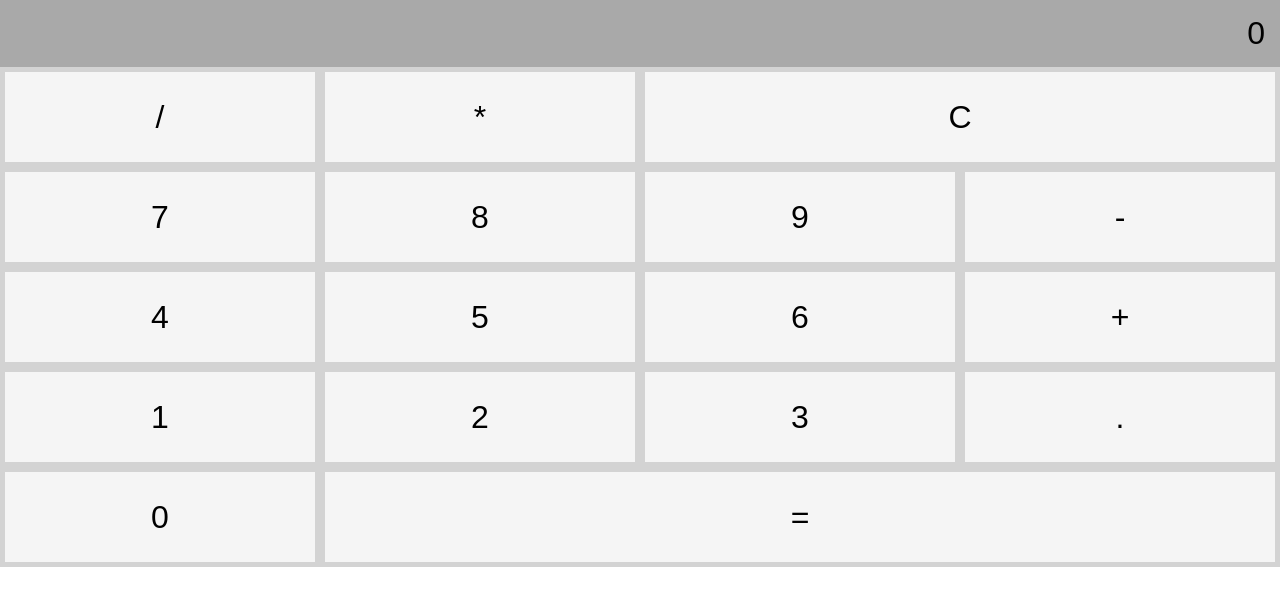
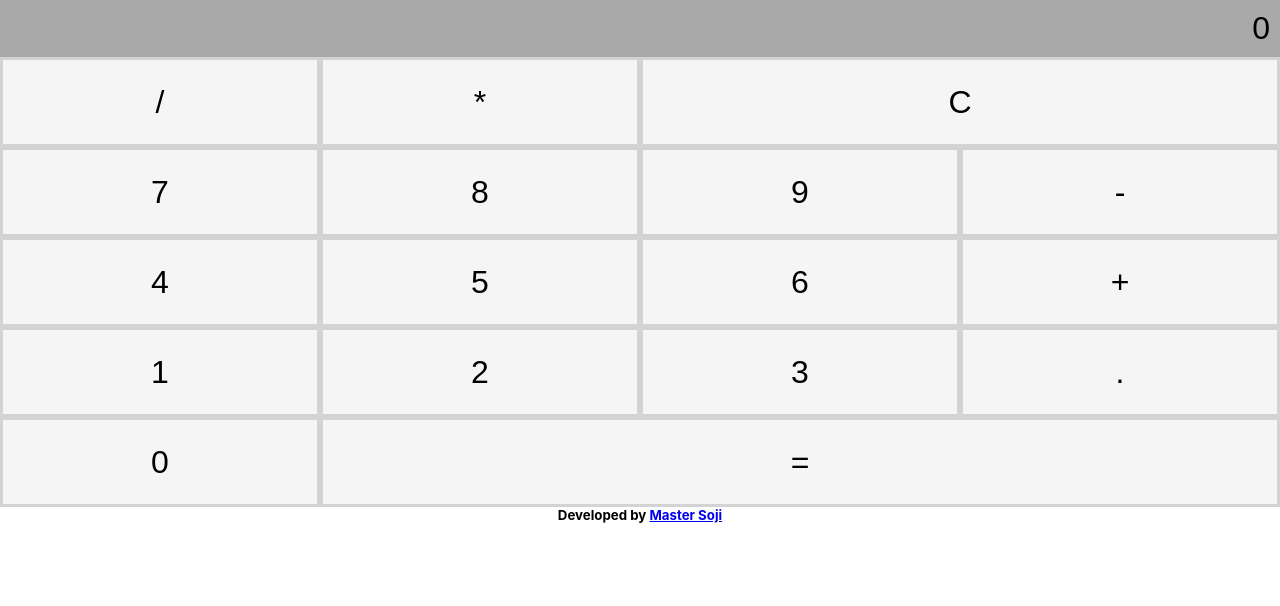
Before and after one commit to sodiadrhain/calculator-app, a React app: page / in a window 1280 px wide. Built offline with nearby package versions, Linux system fonts and the light colour scheme.

Commit message:
first commit

```diff
--- a/src/Application.js
+++ b/src/Application.js
@@ -111,7 +111,7 @@ render(){
     ]
 
     return(
-        <div>
+        <div  className="body">
             <div>
     <span className="prevNum">{this.state.num}</span>
 
@@ -123,6 +123,8 @@ render(){
                 )
 
             })}
+            <br/>
+            <h5>Developed by <a href="https://sodiadrhian.github.io/portfolio">Master Soji</a></h5>
             </div>
     )
 }
--- a/src/css/style.css
+++ b/src/css/style.css
@@ -1,9 +1,18 @@
+.body {
+    width: 100%;
+}
+
+h5 {
+    text-align: center;
+    padding: 5px;
+
+}
 button.btn {
     color: #000;
     background-color: whitesmoke;
-    border: 5px solid lightgray;
+    border: 3px solid lightgray;
     width: 100%;
-    height: 100px;
+    height: 90px;
     font-size: 32px;
 }
 
@@ -14,7 +23,7 @@ input {
     border: none;
     background: darkgray;
     padding-right: 20px;
-    padding: 15px;
+    padding: 10px;
     float: right;
     position: relative;
 }
```
